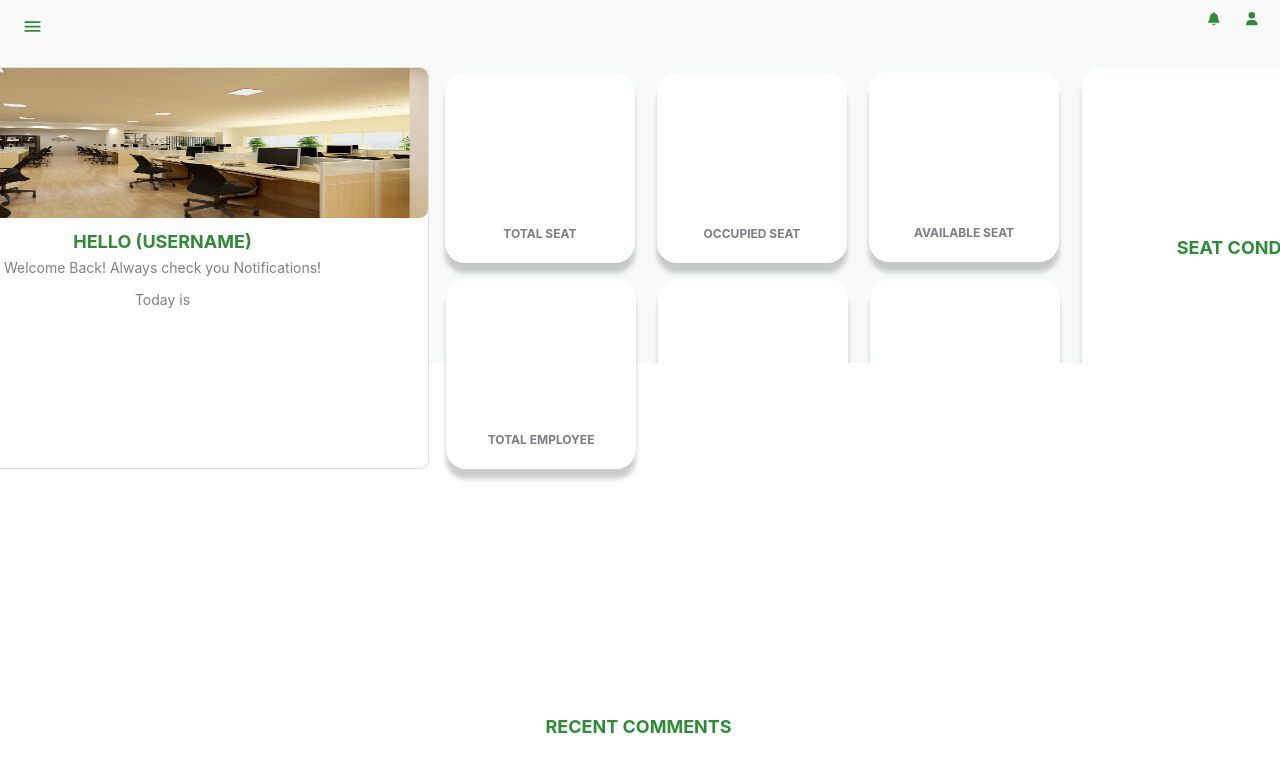
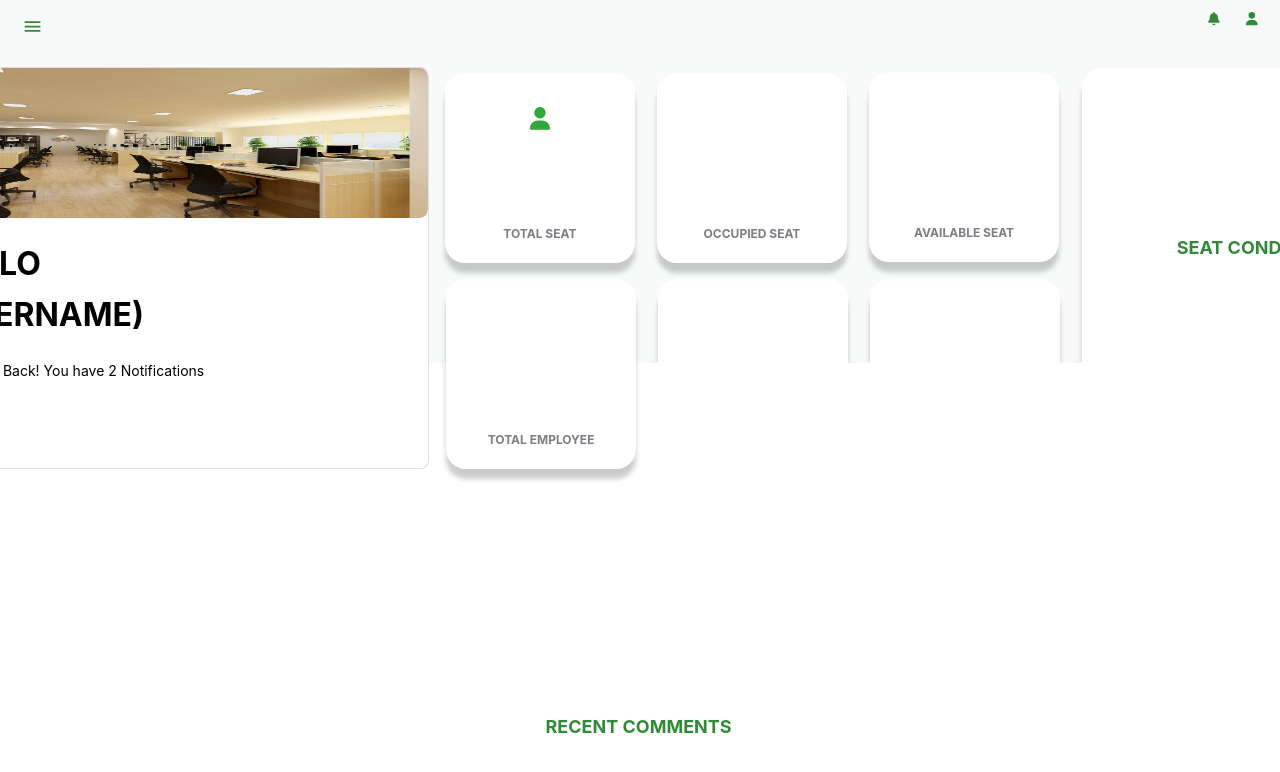
Before and after one commit to aldwin97/Seatplan-TypSc, a React (Create React App) app in the folder FrontEnd/seat-front/: page /dashboardPage in a window 1280 px wide. Shown: the top 772 px of the page. Built offline with nearby package versions, Linux system fonts and the light colour scheme.

Commit message:
Update to Dashboard

```diff
--- a/FrontEnd/seat-front/src/dashboard_component/dashboardPage.module.css
+++ b/FrontEnd/seat-front/src/dashboard_component/dashboardPage.module.css
@@ -23,6 +23,8 @@ body {
 
 /* Sidebar */
 .page-sidebar {
+  transition: all 10s linear; /* Adjust the duration to make the transition slower */
+  cursor: pointer;
   width: 280px;
   position: fixed;
   background: #fff;
@@ -30,11 +32,15 @@ body {
   bottom: 0;
   padding: 30px;
   box-shadow: 0 0 1.25rem rgba(31, 45, 61, 0.04);
-  -webkit-transition: background .2s ease-in-out;
-  -moz-transition: background .2s ease-in-out;
-  -o-transition: background .2s ease-in-out;
-  transition: background .2s ease-in-out;
   z-index: 1;
+}
+.sidebar-open {
+  transition: all 10s ease-in-out; /* Adjust the duration and timing function as needed */
+}
+
+/* Transition styles for the closed sidebar */
+.sidebar-closed {
+  transition: all 10s ease-in-out; /* Adjust the duration and timing function as needed */
 }
 
 .logo-box {
@@ -218,6 +224,7 @@ body {
         flex-direction: row;
       }
       .menu {
+        cursor: pointer;
         width: 100%;
         height: 3px;
         color: #308a38;
@@ -226,13 +233,11 @@ body {
         font-weight: bold;
         font-size: 22px;
         font-family: 'Montserrat', sans-serif;
-        -webkit-transition: all .2s ease-in-out;
-        -moz-transition: all .2s ease-in-out;
-        -o-transition: all .2s ease-in-out;
-        transition: all .2s ease-in-out;
+
       }
 
       .menu-out {
+        cursor: pointer;
         width: 100%;
         height: 3px;
         color: #308a38;
@@ -419,8 +424,8 @@ body {
         padding: 20px;
         height: 150px;
         width: 150px;
-        background-color: white;
-        box-shadow: 0 2px 5px rgba(0, 0, 0, 0.2);
+        background-color: #b3e4bb;
+        box-shadow: 0 2px 5px #308a38;
         text-align: center;
       }.card3 {
         align-items: center;
@@ -480,15 +485,20 @@ body {
         text-align: center;
       }
       .cardtitle {
+        width: 450px;
         font-weight: bold;
-        color: #308a38;
-        font-size: 18px;
-        margin-top: 10px;
+        color: #000000;
+        text-align: left;
+        font-size: 32px;
+        margin-top: 20px;
       }
 
       .cardtext {
+        margin-top: 20px;
+        width: 450px;
+        text-align: left;
         font-size: 14px;
-        color: gray;
+        color: rgb(0, 0, 0);
         margin-bottom: 10px;
       }
 
@@ -587,6 +597,7 @@ body {
         text-align: center;
         margin-top: 15px;
         border-radius: 20px;
+
       }
 
       .cardtitle5 {
@@ -779,3 +790,25 @@ width: 357px;
   flex: auto;
 }
 }
+.cardimg2{
+  color: #2FA73A;
+  margin-bottom:70px;
+  width: 20px;
+}
+.button-container {
+  position: fixed;
+  top: 20px; /* Change this value to adjust the vertical position */
+  left: 20px; /* Change this value to adjust the horizontal position */
+}
+
+/* Styling for the drawer */
+.drawer-container {
+  position: fixed;
+  top: 0;
+  left: -250px; /* Set to a negative value to hide the drawer initially */
+  width: 250px;
+  height: 100vh;
+  background-color: #f0f0f0;
+  padding: 20px;
+  transition: left 0.3s ease;
+}
--- a/FrontEnd/seat-front/src/dashboard_component/dashboardPage.tsx
+++ b/FrontEnd/seat-front/src/dashboard_component/dashboardPage.tsx
@@ -1,10 +1,10 @@
 import React, { useState } from 'react';
 import SwipeableDrawer from '@mui/material/SwipeableDrawer';
-import { Button, Card, CardActions, CardContent, Typography } from '@mui/material';
+import {  Button } from '@mui/material';
 import styles from './dashboardPage.module.css';
 import { Dashboard, Work, Menu } from '@mui/icons-material';
 import { FontAwesomeIcon } from '@fortawesome/react-fontawesome';
-import { faUser, faBell, faChartBar, faUsers, faProjectDiagram, faPowerOff, faFaceSmile } from '@fortawesome/free-solid-svg-icons';
+import { faUser, faBell, faPowerOff, faFaceSmile } from '@fortawesome/free-solid-svg-icons';
 import { useNavigate } from 'react-router-dom';
 
 
@@ -13,26 +13,26 @@ import { useNavigate } from 'react-router-dom';
 const DashboardPage: React.FC = () => {
   const navigate = useNavigate();
 
-  const [state, setState] = useState({
-    left: false,
-  });
-  const logInPageHandleClick = (): void => {
-    navigate('/');
-  };
-  const [isDropdownOpen, setDropdownOpen] = useState<boolean>(false);
+  const [isDrawerOpen, setDrawerOpen] = useState(false);
   const [isProfileDropdownOpen, setProfileDropdownOpen] = useState<boolean>(false);
 
-  const toggleDropdown = (): void => {
-    setDropdownOpen(!isDropdownOpen);
-  };
 
   const toggleProfileDropdown = (): void => {
     setProfileDropdownOpen(!isProfileDropdownOpen);
   };
 
-  const toggleDrawer = (anchor: string, open: boolean) => (
-    event: React.KeyboardEvent | React.MouseEvent
-  ) => {
+
+
+
+  const logInPageHandleClick = (): void => {
+    navigate('/');
+  };
+
+  const toggleDrawer = () => {
+    setDrawerOpen(!isDrawerOpen);
+  };
+
+  const handleSwipe = (open: boolean) => (event: React.KeyboardEvent | React.MouseEvent) => {
     if (
       event &&
       event.type === 'keydown' &&
@@ -41,60 +41,48 @@ const DashboardPage: React.FC = () => {
     ) {
       return;
     }
-    setState({ ...state, [anchor]: open });
+    setDrawerOpen(open);
   };
-
-  const closeDrawer = (anchor: string) => () => {
-    setState({ ...state, [anchor]: false });
-  };
-
   return (
     <>
       <body>
 
-          <div >
-            {(['left'] as const).map((anchor) => (
-              <React.Fragment key={anchor}>
-                <Button onClick={toggleDrawer(anchor, true)}>
+      <Button onClick={toggleDrawer}>
         <i className={styles['menu-out']}>
           <Menu />
         </i>
       </Button>
       <SwipeableDrawer
-                  open={state[anchor]}
-                  onClose={toggleDrawer(anchor, false)}
-                  onOpen={toggleDrawer(anchor, true)}
+        anchor="left"
+        open={isDrawerOpen}
+        onClose={handleSwipe(false)}
+        onOpen={handleSwipe(true)}
+        variant="persistent"
+        className={isDrawerOpen ? styles['sidebar-open'] : styles['sidebar-closed']}
       >
+
         <div className={styles['page-sidebar']}>
           <div className={styles['logo-box']}>
             <span className={styles['logo-text']}>Seat</span>
-                      <i
-                        className={styles['menu']}
-                        onClick={toggleDrawer(anchor, false)}
-                      >
+            <i className={styles['menu']} onClick={toggleDrawer}>
               <Menu />
             </i>
-                      <div
-                        className={`${styles['page-sidebar-inner']} ${styles['slimscroll']}`}
-                      >
+            <div className={`${styles['page-sidebar-inner']} ${styles['slimscroll']}`}>
+              {/* Replace the following with your actual sidebar content */}
               <ul className={styles['accordion-menu']}>
                 <li className={styles['sidebar-title']}>Apps</li>
                 <li className={styles['active-page']}>
                   <a href="index.html" className={styles['active']}>
-                              <i
-                                className={`${styles['material-icons-outlined']} ${styles['material-icons']}`}
-                              >
-                                <Dashboard />
+                    <i className={`${styles['material-icons-outlined']} ${styles['material-icons']}`}>
+                      <Dashboard/>
                     </i>
                     Dashboard
                   </a>
                 </li>
                 <li>
                   <a href="index.html" className={styles['active']}>
-                              <i
-                                className={`${styles['material-icons-outlined']} ${styles['material-icons']}`}
-                              >
-                                <Work />
+                    <i className={`${styles['material-icons-outlined']} ${styles['material-icons']}`}>
+                      <Work/>
                     </i>
                     Project
                   </a>
@@ -104,8 +92,6 @@ const DashboardPage: React.FC = () => {
           </div>
         </div>
       </SwipeableDrawer>
-              </React.Fragment>
-            ))}
 
             <button className={`${styles.profile} ${isProfileDropdownOpen ? styles.open2 : ''}`} onClick={toggleProfileDropdown}>
         <FontAwesomeIcon icon={faUser} />
@@ -142,14 +128,13 @@ const DashboardPage: React.FC = () => {
 
 <div className={styles.card}>
   <svg className={styles.cardimg}></svg>
-  <div className={styles.cardtitle}>HELLO (USERNAME)</div>
-  <div className={styles.cardtext}>Welcome Back! Always check you Notifications!</div>
-  <div className={styles.date}>Today is</div>
-  <div className={styles.time}></div>
+  <div className={styles.cardtitle}>HELLO <br/>(USERNAME)</div>
+  <div className={styles.cardtext}>Welcome Back! You have 2 Notifications</div>
+
 </div>
 </form>
           <div className={styles.card2}>
-            <svg className={styles.cardimg2}></svg>
+            <svg className={styles.cardimg2}><FontAwesomeIcon icon={faUser} /></svg>
             <div className={styles.cardtitle2}>TOTAL SEAT</div>
           </div>
 
@@ -198,7 +183,7 @@ const DashboardPage: React.FC = () => {
         </form>
 
         </div>
-        </div>
+
 
       </body>
     </>
```
Lines whose indentation alone changed are shown as unchanged.
